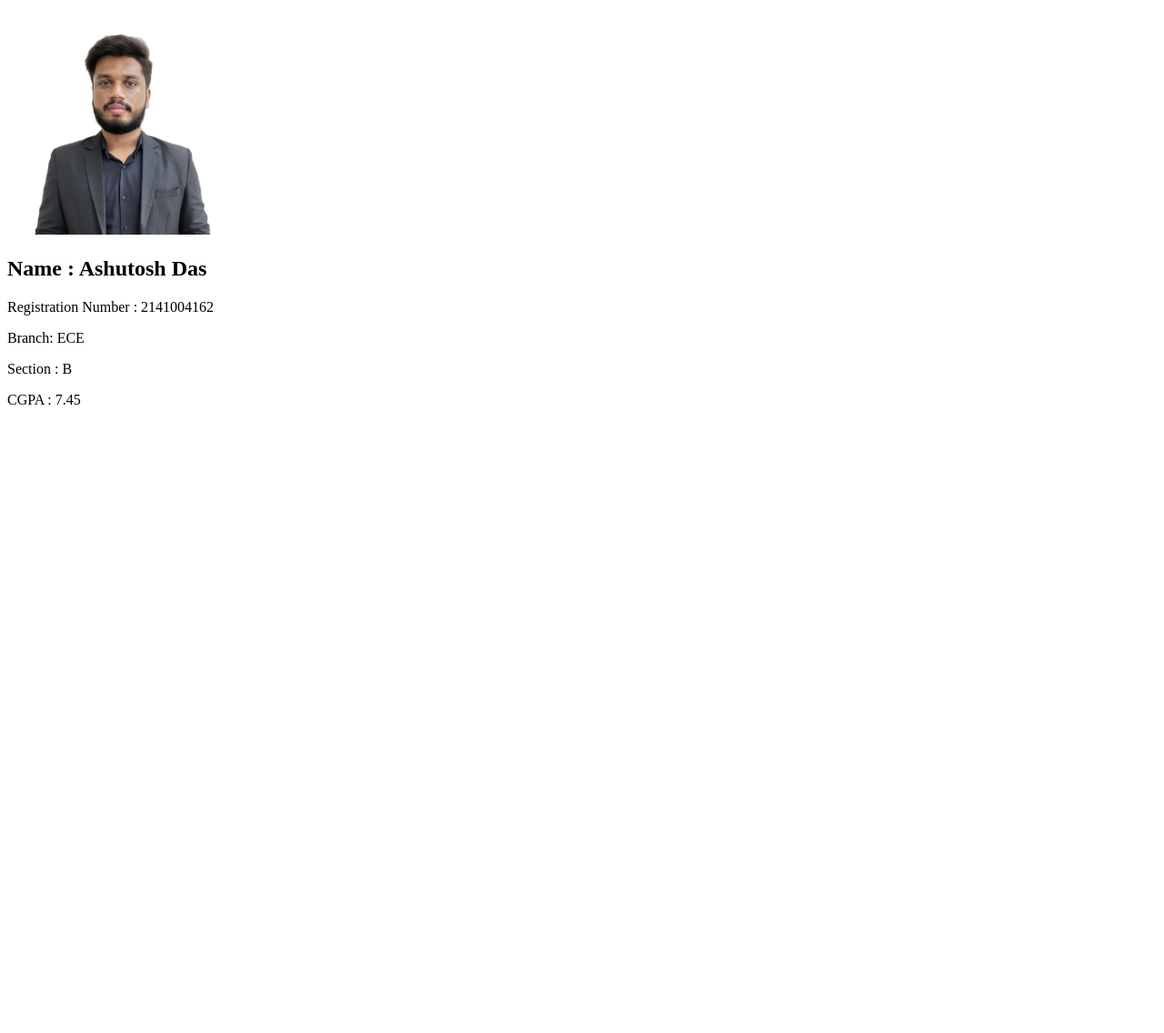
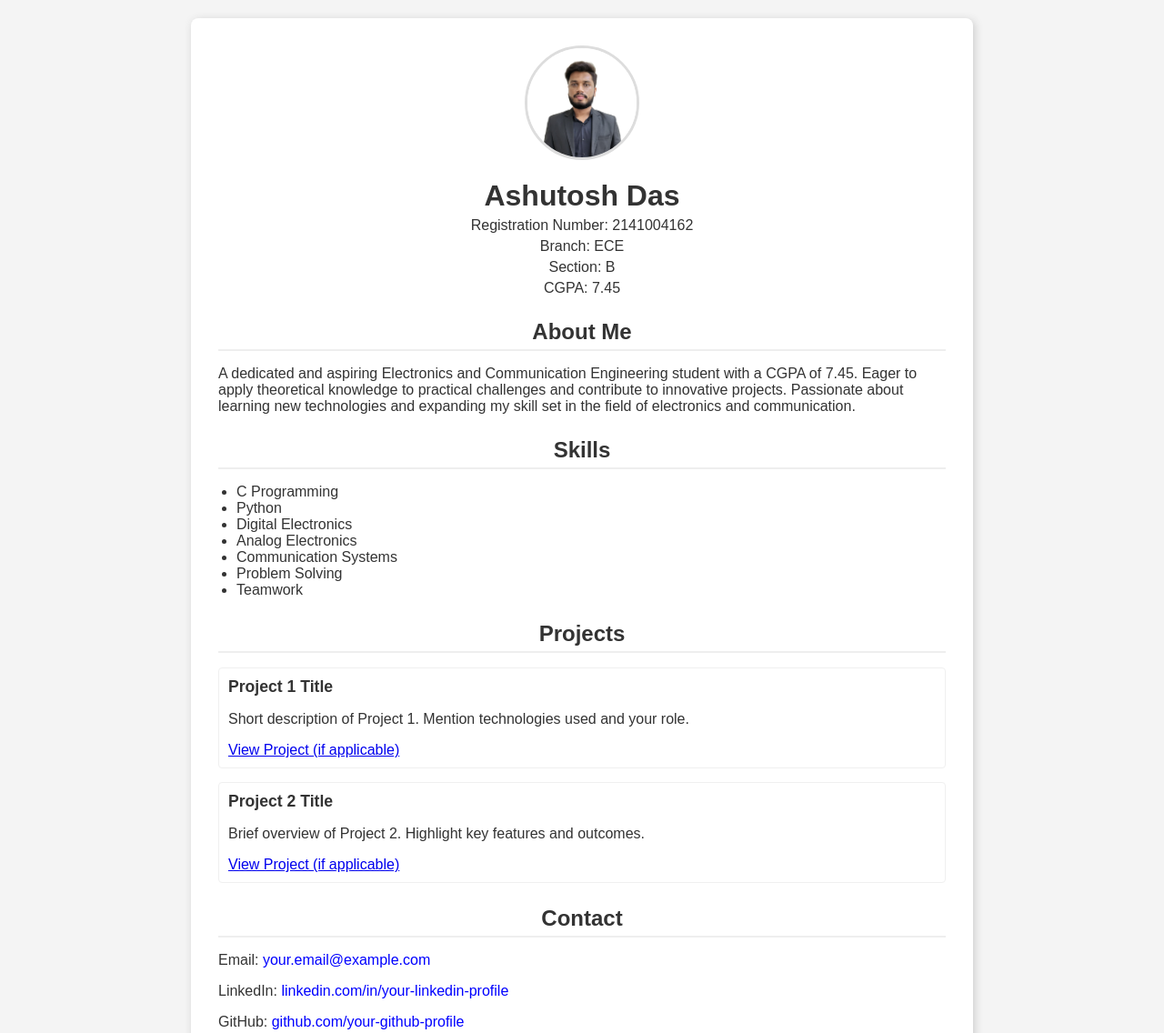
Before and after one commit to AshutoshDas0987/Wipro, a plain HTML site: page index.html in a window 1280 px wide. Shown: the top 1136 px of the page at 91% size. Before the commit the page ends 800 px from the top, so only its background shows below. Drawn offline with Linux system fonts and the light colour scheme.

Commit message:
Update index.html

```diff
--- a/index.html
+++ b/index.html
@@ -3,18 +3,160 @@
 <head>
     <meta charset="UTF-8">
     <meta name="viewport" content="width=device-width, initial-scale=1.0">
-    <title>My Portfolio</title>
+    <title>Ashutosh Das - Portfolio</title>
+    <style>
+        body {
+            font-family: sans-serif;
+            margin: 20px;
+            background-color: #f4f4f4;
+            color: #333;
+            display: flex;
+            justify-content: center;
+        }
+
+        .portfolio-container {
+            background-color: #fff;
+            border-radius: 8px;
+            box-shadow: 2px 2px 10px #ccc;
+            padding: 30px;
+            width: 80%;
+            max-width: 800px;
+            text-align: center;
+        }
+
+        .profile-section {
+            margin-bottom: 20px;
+        }
+
+        .profile-image {
+            width: 120px;
+            height: 120px;
+            border-radius: 50%;
+            overflow: hidden;
+            margin: 0 auto 15px;
+            border: 3px solid #ddd;
+        }
+
+        .profile-image img {
+            width: 100%;
+            height: 100%;
+            object-fit: cover;
+        }
+
+        .name {
+            font-size: 2em;
+            font-weight: bold;
+            margin-bottom: 5px;
+        }
+
+        .details-list {
+            list-style: none;
+            padding: 0;
+            margin: 0;
+        }
+
+        .details-list li {
+            font-size: 1em;
+            margin-bottom: 5px;
+        }
+
+        .section-title {
+            font-size: 1.5em;
+            font-weight: bold;
+            margin-top: 25px;
+            margin-bottom: 10px;
+            border-bottom: 2px solid #eee;
+            padding-bottom: 5px;
+        }
+
+        .skills-list {
+            list-style: disc;
+            padding-left: 20px;
+            text-align: left;
+        }
+
+        .projects-list {
+            list-style: none;
+            padding: 0;
+            text-align: left;
+        }
+
+        .project-item {
+            margin-bottom: 15px;
+            padding: 10px;
+            border: 1px solid #f0f0f0;
+            border-radius: 4px;
+        }
+
+        .project-item h4 {
+            margin-top: 0;
+            margin-bottom: 5px;
+            font-size: 1.1em;
+            font-weight: bold;
+        }
+
+        .contact-info p {
+            margin-bottom: 8px;
+        }
+
+        .contact-info a {
+            color: blue;
+            text-decoration: none;
+        }
+
+        .contact-info a:hover {
+            text-decoration: underline;
+        }
+    </style>
 </head>
 <body>
-    <div class="outside">
-        <img src="AshutoshDas.jpg" alt="" height="250px" width="250px">
+    <div class="portfolio-container">
+        <div class="profile-section">
+            <div class="profile-image">
+                <img src="AshutoshDas.jpg" alt="Ashutosh Das" width="120" height="120">
+            </div>
+            <h1 class="name">Ashutosh Das</h1>
+            <ul class="details-list">
+                <li>Registration Number: 2141004162</li>
+                <li>Branch: ECE</li>
+                <li>Section: B</li>
+                <li>CGPA: 7.45</li>
+            </ul>
+        </div>
 
-        <div class="inside">
-            <h2>Name : Ashutosh Das</h2>
-            <p>Registration Number : 2141004162</p>
-            <p>Branch: ECE</p>
-            <p>Section : B</p>
-            <p>CGPA : 7.45</p>
+        <div class="section-title">About Me</div>
+        <p style="text-align: left;">A dedicated and aspiring Electronics and Communication Engineering student with a CGPA of 7.45. Eager to apply theoretical knowledge to practical challenges and contribute to innovative projects. Passionate about learning new technologies and expanding my skill set in the field of electronics and communication.</p>
+
+        <div class="section-title">Skills</div>
+        <ul class="skills-list">
+            <li>C Programming</li>
+            <li>Python</li>
+            <li>Digital Electronics</li>
+            <li>Analog Electronics</li>
+            <li>Communication Systems</li>
+            <li>Problem Solving</li>
+            <li>Teamwork</li>
+        </ul>
+
+        <div class="section-title">Projects</div>
+        <ul class="projects-list">
+            <li class="project-item">
+                <h4>Project 1 Title</h4>
+                <p>Short description of Project 1. Mention technologies used and your role.</p>
+                <a href="#">View Project (if applicable)</a>
+            </li>
+            <li class="project-item">
+                <h4>Project 2 Title</h4>
+                <p>Brief overview of Project 2. Highlight key features and outcomes.</p>
+                <a href="#">View Project (if applicable)</a>
+            </li>
+            </ul>
+
+        <div class="section-title">Contact</div>
+        <div class="contact-info" style="text-align: left;">
+            <p>Email: <a href="mailto:your.email@example.com">your.email@example.com</a></p>
+            <p>LinkedIn: <a href="https://www.linkedin.com/in/your-linkedin-profile" target="_blank">linkedin.com/in/your-linkedin-profile</a></p>
+            <p>GitHub: <a href="https://github.com/your-github-profile" target="_blank">github.com/your-github-profile</a></p>
         </div>
     </div>
 </body>
```
